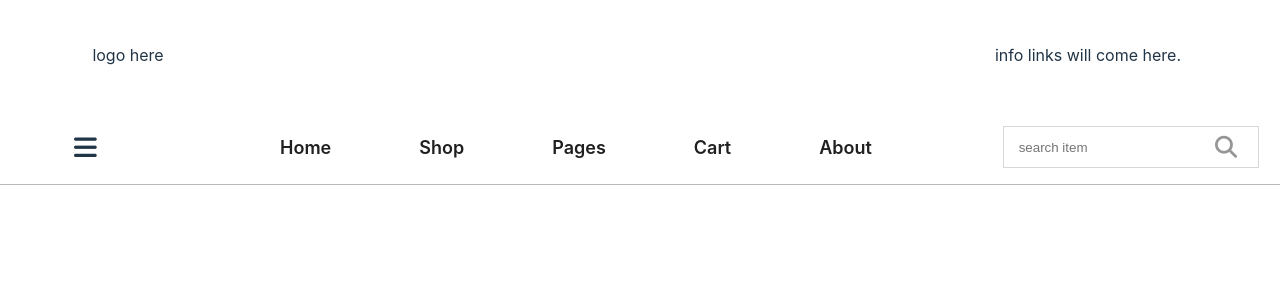
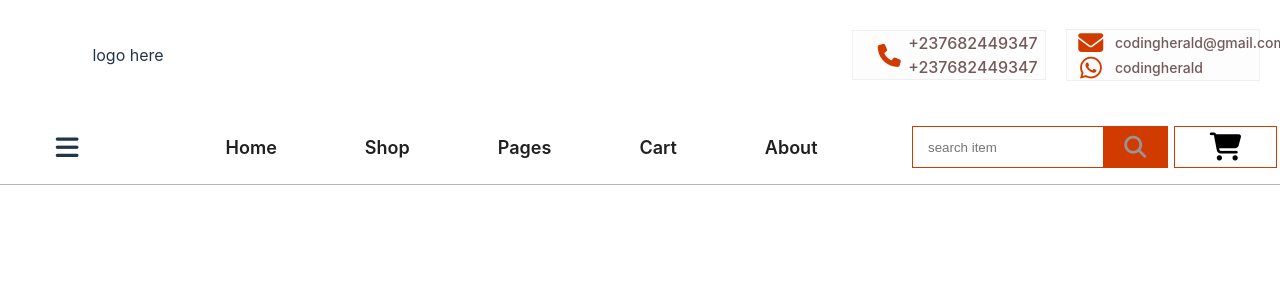
Before and after one commit to kukwa-clovisn/kea-commerce, a Vue app in the folder clientsite/: page / in a window 1280 px wide. Shown: the top 300 px of the page. Built offline with nearby package versions, Linux system fonts and the light colour scheme.

Commit message:
working on the header page

```diff
--- a/clientsite/src/routes/Home.vue
+++ b/clientsite/src/routes/Home.vue
@@ -6,7 +6,18 @@
                 logo here
             </div>
             <div class="info-links">
-                info links will come here.
+               <div class="info-links-wrapper">
+                <div class="content flex-row">
+                    <div class="left-content"><i class="fa-solid fa-phone"></i></div>
+                    <div class="right-content">
+                        <a href="/">+237682449347</a>
+                        <a href="/">+237682449347</a>
+                    </div>
+                </div>
+                <div class="content flex-column">
+                    <div class="content-flex"><i class="fa-solid fa-envelope"></i><a href="/">codingherald@gmail.com</a></div>
+                    <div class="content-flex"><i class="fa-brands fa-whatsapp"></i><a href="/">codingherald</a></div></div>
+               </div>
             </div>
         </div>
         <div class="bottom-header">
@@ -28,13 +39,24 @@
                     </div>
                 </div>
             </div>
+            <div class="cart">
+                <div class="cart-wrapper">
+                    <button>
+                        <i class="fa-solid fa-cart-shopping"></i>
+                    </button>
+
+                </div>
+            </div>
         </div>
        </header>
+       <div class="landing-page">
+
+       </div>
     </main>
 </template>
 
 <style lang="scss" scoped>
-
+$prime-color:rgb(209, 59, 0);
 main{
     width:100vw;
     height:fit-content;
@@ -63,12 +85,84 @@ main{
 
             }
             .info-links{
-                width:30%;
+                width:35%;
                 height:100%;
+                display:flex;
+                justify-content:center;
+                align-items:center;
 
-                display: flex;
-                justify-content:center;
-                align-items: center;
+              .info-links-wrapper{
+width:100%;
+                  display: flex;
+                  justify-content:space-evenly;
+                  align-items: center;
+                  .content{
+                    width:43%;
+                    height:80%;
+                    display:flex;
+                    align-items: center;
+                    justify-content: center;
+                    border:1px solid rgb(240, 238, 238);
+                    background:rgb(253, 253, 253);
+
+                    i{
+                        color:$prime-color;
+                    }
+                    a{
+                        color:rgb(116, 89, 89);
+                    }
+
+                    .left-content{
+                        width:25%;
+                        height:100%;
+                        display:flex;
+                        justify-content:flex-end;
+                        align-items:center;
+
+                        i{
+                            font-size:23px;
+                        }
+                    }
+                    .right-content{
+                        width:75%;
+
+                        display:flex;
+                        justify-content:flex-start;
+                        align-items:center;
+                        flex-direction: column;
+                    }
+                    .content-flex{
+                        width:100%;
+                        display:flex;
+                        justify-content:space-between;
+                        align-items:center;
+
+
+                        i {
+                            font-size:25px;
+                            width:25%;
+                            display:flex;
+                            justify-content:center;
+                            align-items:center;
+
+                        }
+                        a{
+                            width:75%;
+                            display:flex;
+                            font-size:14px;
+                            justify-content:flex-start;
+                            align-items:center;
+                        }
+                    }
+                  }
+
+                  .flex-row{
+                    flex-direction: row;
+                  }
+                  .flex-column{
+                    flex-direction:column;
+                  }
+              }
             }
         }
 
@@ -133,7 +227,7 @@ main{
                         display:flex;
                         justify-content:center;
                         align-items:center;
-                        border:1px solid rgb(216, 216, 216);
+                        border:1px solid $prime-color;
 
                         input{
                             width:75%;
@@ -152,7 +246,7 @@ main{
                             display:flex;
                             justify-content:center;
                             align-items:center;
-                            background:transparent;
+                            background:rgb(209, 59, 0);
                             border-radius: 0;
 
                             i{
@@ -167,6 +261,32 @@ main{
                     }
                 }
             }
+            .cart{
+                width:8%;
+                height:100%;
+                display:flex;
+                justify-content:center;
+                align-items: center;
+
+                .cart-wrapper{
+                    width:100%;
+                    height:40px;
+                    display:flex;
+                    justify-content:center;
+                    align-items:center;
+                    border:1px solid $prime-color;
+
+                    button{
+                        outline:none;
+                        border:none;
+                        background:none;
+
+                        i{
+                            font-size:28px;
+                        }
+                    }
+                }
+            }
         }
     }
 }
```
